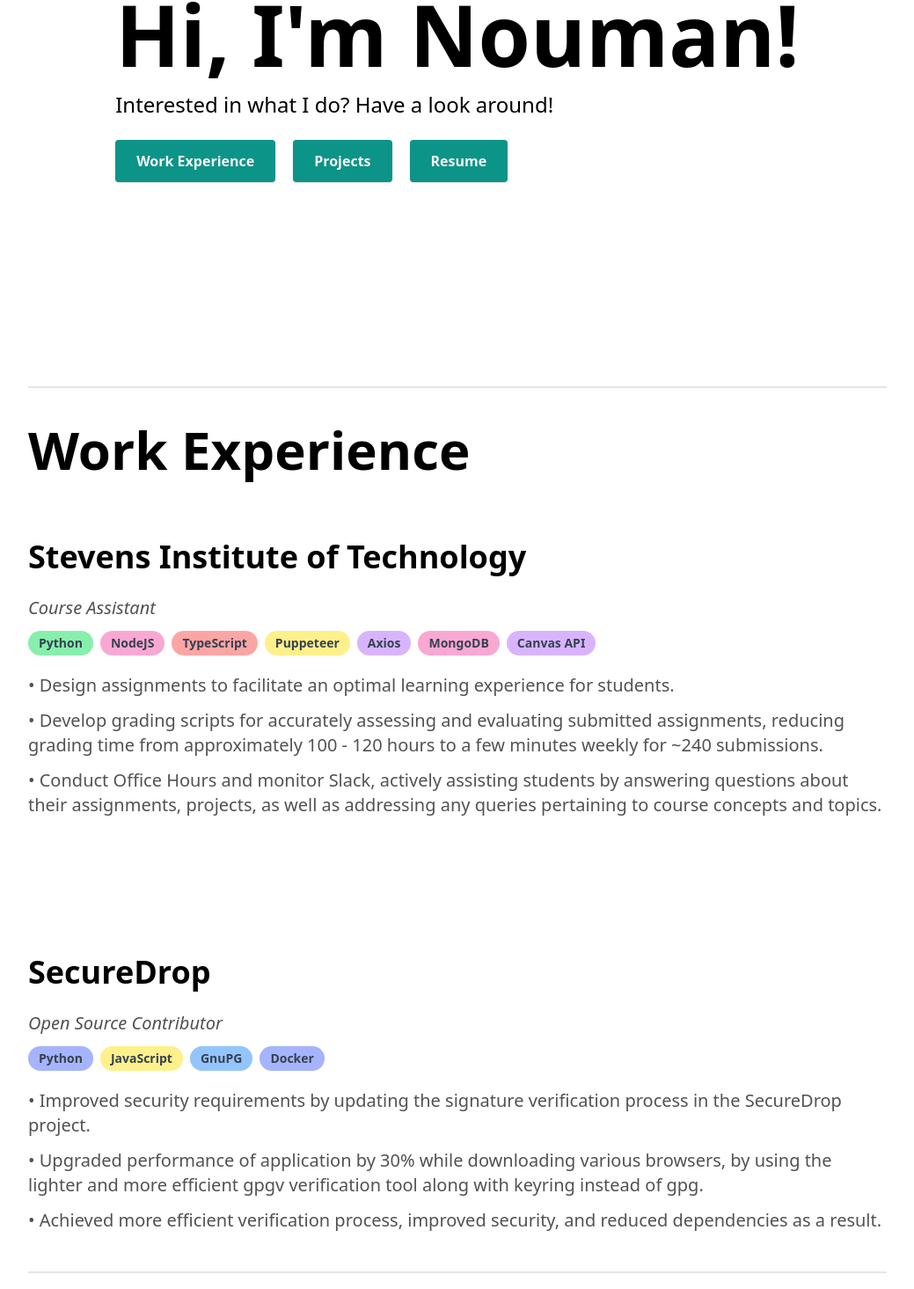
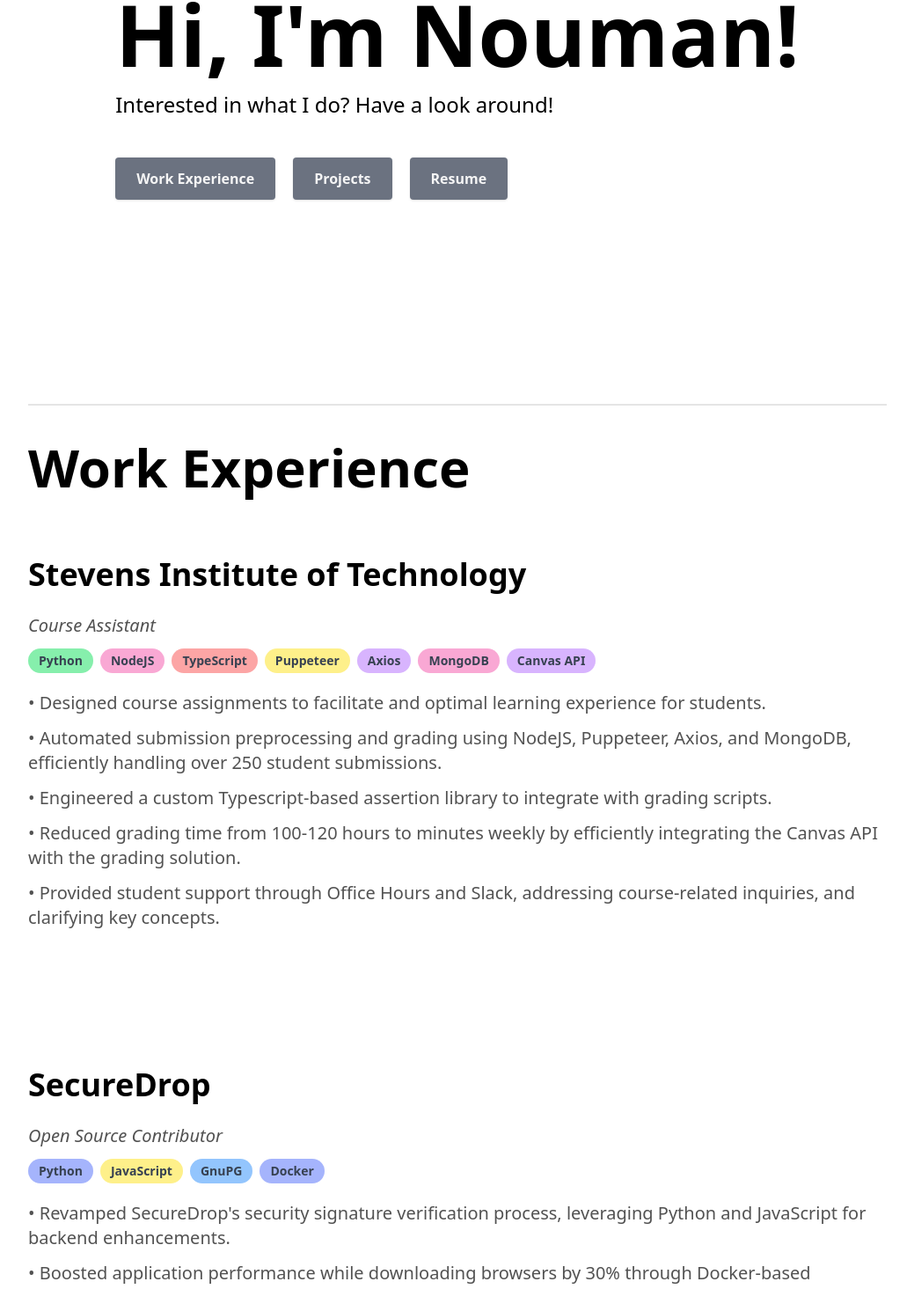
Before and after one commit to noumxn/portfolio, a Next.js app: page / in a window 1280 px wide. Shown: the part 249-1714 px from the top of the page at 88% size, without its empty margins (120-1159 px from the left). Built offline with nearby package versions, Linux system fonts and the light colour scheme.

Commit message:
fix spacing and update resume

```diff
--- a/components/HeroSection.tsx
+++ b/components/HeroSection.tsx
@@ -13,7 +13,7 @@
           </p>
           <Link
             to="experience"
-            className="inline-block mr-5 text-neutral-100 font-semibold px-6 py-3 bg-teal-600 rounded shadow hover:bg-teal-700"
+            className="inline-block mr-5 text-neutral-100 font-semibold px-6 py-3 bg-gray-500 rounded shadow hover:bg-gray-600"
             activeClass="active"
             spy={true}
             smooth={true}
@@ -24,7 +24,7 @@
           </Link>
           <Link
             to="projects"
-            className="inline-block mr-5 text-neutral-100 font-semibold px-6 py-3 bg-teal-600 rounded shadow hover:bg-teal-700"
+            className="inline-block mr-5 text-neutral-100 font-semibold px-6 py-3 bg-gray-500 rounded shadow hover:bg-gray-600"
             activeClass="active"
             spy={true}
             smooth={true}
@@ -35,7 +35,7 @@
           </Link>
           <a
             href="/resume.pdf"
-            className="inline-block text-neutral-100 font-semibold px-6 py-3 bg-teal-600 rounded shadow hover:bg-teal-700"
+            className="inline-block mr-5 mt-5 text-neutral-100 font-semibold px-6 py-3 bg-gray-500 rounded shadow hover:bg-gray-600"
             download
           >
             Resume
--- a/components/ProjectsSection.tsx
+++ b/components/ProjectsSection.tsx
@@ -8,10 +8,11 @@
     name: "myDE",
     technologies: ["React", "NodeJS", "Express", "JWT", "Docker", "Microservices", "Heroku", "MongoDB Atlas"],
     description:[
-        "Developed a versatile web-based code editor supporting five programming languages (Python, C++, Java, Rust, JavaScript) using a microservice architecture with a NodeJS backend and React frontend.",
-        "Integrated robust security features, including rate-limiting, password hashing, JWT authentication, and XSS prevention.",
+        "Developed a versatile web-based code editor supporting 5 programming languages (Python, C++, Java, Rust, JavaScript) using a microservice architecture with a NodeJS backend and React frontend.",
         "Seamlessly handled user-submitted code and data through Express APIs, and efficiently managed data in a MongoDB Atlas database.",
         "Leveraged Docker for efficient code execution, created and utilized pre-built images and stored them on Docker Hub.",
+        "Integrated robust security features, like limiting Docker CPU/memory usage, rate-limiting, JWT authentication, and  XSS prevention.",
+        "Conducted load testing with up to 10,000 concurrent requests and benchmarked a P95 latency of 1100ms."
     ],
     github: "https://github.com/noumxn/myDE",
   },
@@ -20,8 +21,8 @@
     technologies: ["NodeJS", "JSDOM", "Axios", "Mocha", "Chai", "Github Workflows", "JavaScript", "HTML", "CSS"],
     description: [
         "Developed a NodeJS tool for AA level WCAG 2.2 compliance, leveraging JSDOM for efficient HTML content manipulation on webpages.",
-        "Enhances online experiences by achieving a 70% increase in accessibility and expanding the potential userbase by up to 21%.",
-        "Utilized Mocha & Chai for a reliable testing framework and implemented Github Workflows for seamless integration and continuous testing, ensuring reliability and accuracy of accessibility assessment.",
+        "Achieved 70% coverage on accessibility issues, enhancing user experience and expanding the potential userbase by 10%.",
+        "Utilized the Mocha testing framework and the Chai assertion library for reliable testing and implemented Github Workflows for seamless integration and continuous testing, ensuring reliability and accuracy of accessibility assessment.",
         "Devised a severity ranking system for accessibility issues, facilitating efficient prioritization and resolution of high-impact issues.",
     ],
     github: "https://github.com/noumxn/web-a11y",
@@ -30,23 +31,22 @@
     name: "PrioriQ",
     technologies: ["MongoDB", "NodeJS", "Express", "JavaScript", "Handlebars", "jQuery", "Ajax", "HTML", "CSS"],
     description: [
-      "Engineered a robust distributed Task Management web application inspired by Trello and Asana.",
+      "Engineered a robust Express-powered distributed Task Management web application with a NodeJS backend and a MongoDB database.",
       "Implemented a sophisticated ‘Priority Based Preemptive Scheduling’ algorithm to automate and optimize task prioritization.",
-      "Streamlined decision-making by dynamically prioritizing tasks based on their priority and deadlines, reducing prioritization time by 50%",
+      "Streamlined decision-making by dynamically prioritizing tasks based on their priority and deadlines, reducing prioritization time by 50%.",
       "Developed collaborative features that facilitate team communication and task coordination increasing team efficiency by 10%."
     ],
     github: "https://github.com/noumxn/prioriq",
   },
   {
-    name: "bc",
+    name: "pybc",
     technologies: ["Python", "AST", "typing"],
     description: [
-      "Created a basic calculator language using Python, prioritizing arbitrary precision for enhanced accuracy.",
-      "Implemented an efficient lexer for input expression tokenization, leveraging Python's lexical analysis.",
-      "Designed a parser with Abstract Syntax Trees (AST) for structured expression interpretation.",
+      "Leveraged Python to create a custom programming language like ‘bc’ for high precision calculations.",
+      "Implemented an efficient lexer for tokenizing input expressions and a parser with Abstract Syntax Trees for expression interpretation.",
       "Constructed an evaluator supporting interactive execution with advanced math operations and arbitrary precision."
     ],
-    github: "https://github.com/noumxn/bc",
+    github: "https://github.com/noumxn/pybc",
   },
 ]
 
--- a/components/WorkSection.tsx
+++ b/components/WorkSection.tsx
@@ -7,9 +7,11 @@
     position: "Course Assistant",
     technologies: ["Python", "NodeJS", "TypeScript", "Puppeteer", "Axios", "MongoDB", "Canvas API"],
     description: [
-        "Design assignments to facilitate an optimal learning experience for students.",
-        "Develop grading scripts for accurately assessing and evaluating submitted assignments, reducing grading time from approximately 100 - 120 hours to a few minutes weekly for ~240 submissions.",
-        "Conduct Office Hours and monitor Slack, actively assisting students by answering questions about their assignments, projects, as well as addressing any queries pertaining to course concepts and topics.",
+        "Designed course assignments to facilitate and optimal learning experience for students.",
+        "Automated submission preprocessing and grading using NodeJS, Puppeteer, Axios, and MongoDB, efficiently handling over 250 student submissions.",
+        "Engineered a custom Typescript-based assertion library to integrate with grading scripts.",
+        "Reduced grading time from 100-120 hours to minutes weekly by efficiently integrating the Canvas API with the grading solution.",
+        "Provided student support through Office Hours and Slack, addressing course-related inquiries, and clarifying key concepts.",
     ],
   },
   {
@@ -17,9 +19,9 @@
     position: "Open Source Contributor",
     technologies: ["Python", "JavaScript", "GnuPG", "Docker"],
     description: [
-        "Improved security requirements by updating the signature verification process in the SecureDrop project.",
-        "Upgraded performance of application by 30% while downloading various browsers, by using the lighter and more efficient gpgv verification tool along with keyring instead of gpg.",
-        "Achieved more efficient verification process, improved security, and reduced dependencies as a result.",
+        "Revamped SecureDrop's security signature verification process, leveraging Python and JavaScript for backend enhancements.",
+        "Boosted application performance while downloading browsers by 30% through Docker-based deployment optimizations and substituting the gpg verification tool with gpgv and keyring.",
+        "Contributed to a significant reduction in dependencies and streamlined operations, elevating security, and operational efficiency.",
     ],
   },
 ]
```
Also changed, not shown: app/head.tsx (+1 -5 lines), 1 other file (tests, documents, lock files or other folders).
